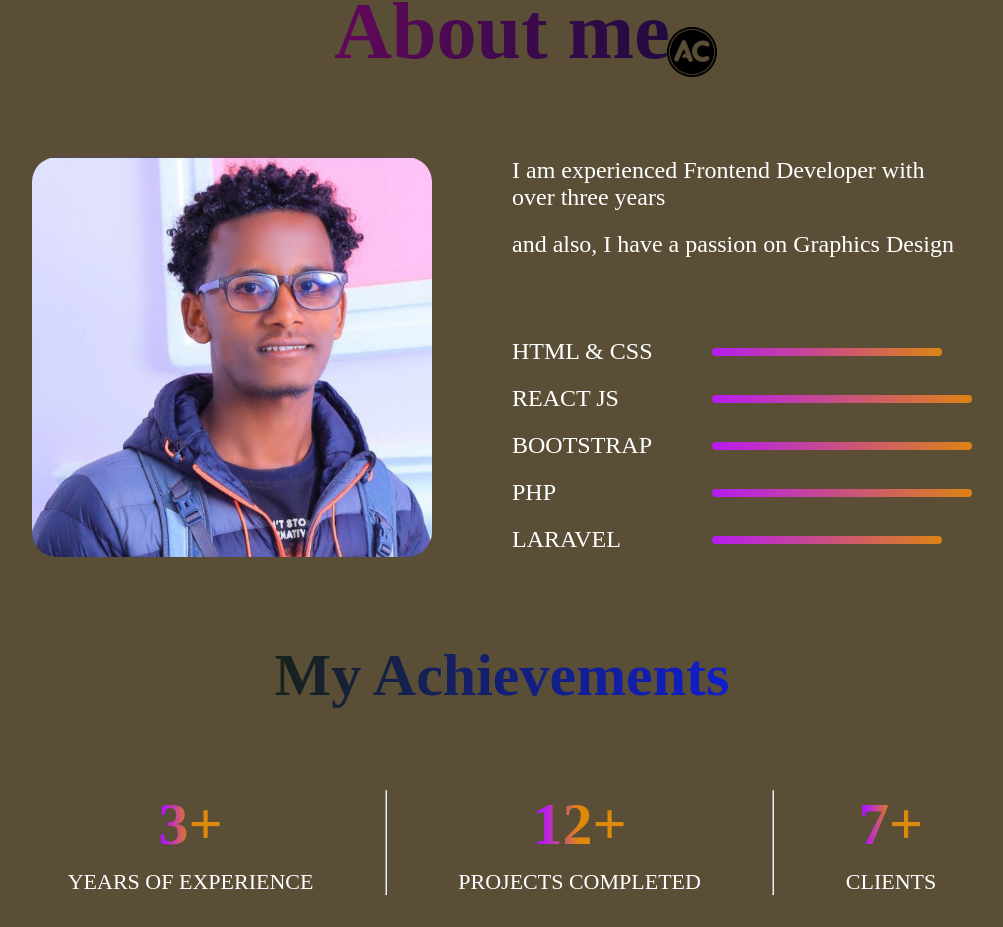
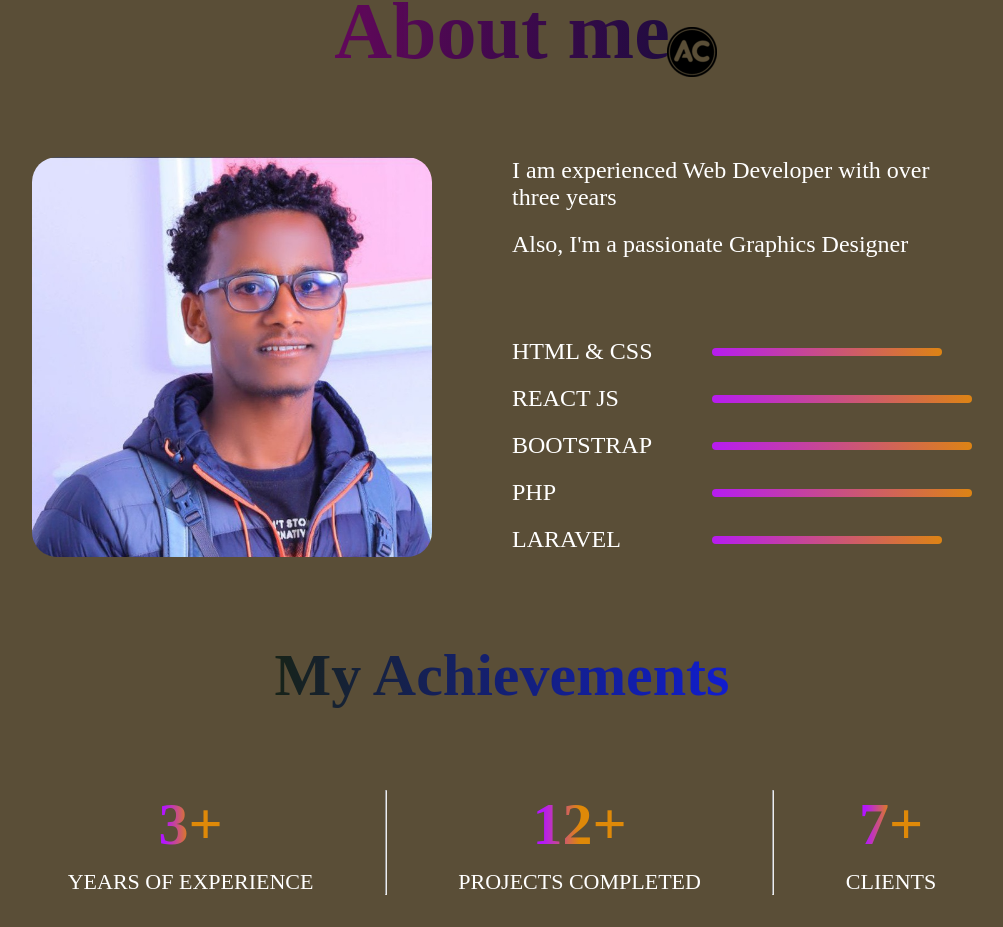
Before and after one commit to Abadan-Chala/React-Portfolio, a React (Vite) app: page / in a window 1280 px wide. Shown: the part 1364-2291 px from the top of the page, without its empty margins (138-1141 px from the left). Built offline with nearby package versions, Linux system fonts and the light colour scheme.

Commit message:
Updated About.jsx

```diff
--- a/src/Components/About/About.jsx
+++ b/src/Components/About/About.jsx
@@ -17,8 +17,8 @@
             </div>
             <div className="about-right">
                 <div className="about-para">
-                    <p>I am experienced Frontend Developer with over three years</p>
-                    <p>and also, I have a passion on Graphics Design</p>
+                    <p>I am experienced Web Developer with over three years</p>
+                    <p>Also, I'm a passionate Graphics Designer</p>
                 </div>
                 <div className="about-skills">
                     <div className="about-skill"><p>HTML & CSS</p><hr style={{width:"50%"}}/></div>
```
